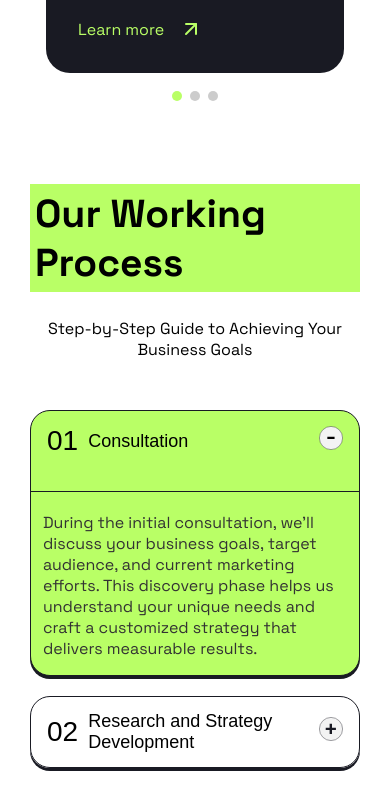
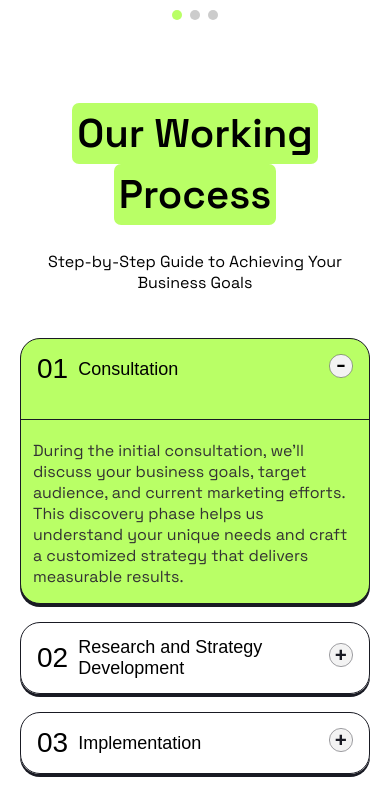
Before and after one commit to Alphamaaz/landing-page-task, a React (Create React App) app: page / in a window 390 px wide. Shown: the part 3590-4376 px from the top of the page. Built offline with nearby package versions, Linux system fonts and the light colour scheme.

Commit message:
final commit

```diff
--- a/src/App.css
+++ b/src/App.css
@@ -15,13 +15,19 @@
 }
 @media (max-width: 768px) {
   .App{
-    padding: 40px;
+    padding:0px 40px;
   }
 
 }
 @media (max-width: 768px) {
   .App{
-    padding: 30px;
+    padding: 0px 30px;
   }
 
 }
+@media (max-width: 460px) {
+  .App{
+    padding: 0px 20px;
+  }
+
+}
--- a/src/components/Accordians.jsx
+++ b/src/components/Accordians.jsx
@@ -1,5 +1,4 @@
 import React, { useState } from 'react'
-import CommonHead from './CommonHead'
 import "../styles/Accordian.css"
 import minus from '../images/minus.svg'
 import plus from '../images/plus.svg'
@@ -45,15 +44,23 @@ const Accordians = () => {
   ];
   return (
     <>
-      <CommonHead
-        title={"Our Working Process "}
-        description={
-          <>
-            Step-by-Step Guide to Achieving <br className="desktop-break" />
-            Your Business Goals
-          </>
-        }
-      />
+      <div className="services">
+        <div className="services_tag">
+          <div className="working">
+            <span className="span">Our Working </span>
+            <span>
+              <br className="mobile-break" />
+            </span>
+            <span className="span"> Process </span>
+          </div>
+          <div className="services_desc">
+            <p>
+              Step-by-Step Guide to Achieving <br className="desktop-break" />{" "}
+              Your Business Goals
+            </p>
+          </div>
+        </div>
+      </div>
 
       {/* Accordian Items  */}
 
--- a/src/components/Footer.jsx
+++ b/src/components/Footer.jsx
@@ -43,6 +43,7 @@ const Footer = () => {
 
       <div className="middle">
         <div className="foot_address">
+          <span className='contact_tag' >Contact Us:</span>
           <p>Email: info@laynova.com</p>
           <p>Phone: 555-567-8901 </p>
           <p>
--- a/src/styles/Accordian.css
+++ b/src/styles/Accordian.css
@@ -10,7 +10,10 @@
   border-radius: 45px;
   box-shadow: 0px 5px 0px 0px #191a23;
   overflow: hidden;
-  transition: all 0.4s cubic-bezier(0.65, 0, 0.35, 1);
+  transition:
+    background-color 2s cubic-bezier(0.25, 0.1, 0.25, 1),
+    box-shadow 2s cubic-bezier(0.25, 0.1, 0.25, 1),
+    border-radius 2s cubic-bezier(0.25, 0.1, 0.25, 1);
 }
 
 .accordion-item.open {
@@ -19,6 +22,7 @@
 
 .accordion-header {
   width: 100%;
+  color: #000;
   padding: 18px 24px;
   background: none;
   border: none;
@@ -27,7 +31,7 @@
   align-items: center;
   cursor: pointer;
   text-align: left;
-  transition: all 0.3s ease;
+  transition: all 2s cubic-bezier(0.25, 0.1, 0.25, 1);
 }
 
 .accordian_number {
@@ -36,38 +40,36 @@
   display: flex;
   align-items: center;
   gap: 30px;
-  transition: all 0.3s ease;
+  transition: all 2s cubic-bezier(0.25, 0.1, 0.25, 1);
+  color: #000;
 }
 
 .accordian_number strong {
   font-size: 60px;
   font-weight: 500;
+  color: #000;
 }
 
 .accordion-toggle {
   font-size: 24px;
   font-weight: bold;
-  transition: transform 0.5s ease;
-  -webkit-transition: transform 0.5s ease;
-  -moz-transition: transform 0.5s ease;
-  -ms-transition: transform 0.5s ease;
-  -o-transition: transform 0.5s ease;
+  transition: transform 2s cubic-bezier(0.25, 0.1, 0.25, 1);
 }
 
 .accordion-toggle img {
   height: 50px;
   width: 50px;
-  transition: transform 0.3s ease;
+  transition: transform 2s cubic-bezier(0.25, 0.1, 0.25, 1);
 }
 
 .accordion-content-wrapper {
   max-height: 0;
   overflow: hidden;
-  transition: max-height 0.5s cubic-bezier(0.65, 0, 0.35, 1);
-  -webkit-transition: max-height 0.5s cubic-bezier(0.65, 0, 0.35, 1);
-  -moz-transition: max-height 0.5s cubic-bezier(0.65, 0, 0.35, 1);
-  -ms-transition: max-height 0.5s cubic-bezier(0.65, 0, 0.35, 1);
-  -o-transition: max-height 0.5s cubic-bezier(0.65, 0, 0.35, 1);
+  transition: max-height 2s cubic-bezier(0.25, 0.1, 0.25, 1);
+}
+
+.accordion-content-wrapper.open {
+  max-height: 1000px;
 }
 
 .accordion-content {
@@ -78,8 +80,8 @@
   opacity: 0;
   transform: translateY(-10px);
   transition:
-    opacity 0.3s ease 0.1s,
-    transform 0.3s ease 0.1s;
+    opacity 1.5s cubic-bezier(0.25, 0.1, 0.25, 1) 0.5s,
+    transform 1.5s cubic-bezier(0.25, 0.1, 0.25, 1) 0.5s;
 }
 
 .accordion-item.open .accordion-content {
@@ -93,27 +95,47 @@
   background-color: #191a23;
   margin: 30px auto;
   opacity: 0;
-  transition: opacity 0.3s ease;
+  transition: opacity 1.5s cubic-bezier(0.25, 0.1, 0.25, 1) 0.5s;
 }
 
 .accordion-item.open .accordian_line {
   opacity: 1;
 }
-.accordion-content-wrapper {
-  max-height: 0;
-  overflow: hidden;
-  transition: max-height 0.6s ease;
+.working .span{
+  background-color: var(--primary-color);
+  font-size: 50px;
+  font-weight: 600;
+  padding: 5px
+
+
 }
-.accordion-content-wrapper.open {
-  max-height: 300px; /* Adjust based on expected content height */
+.mobile-break {
+  display: inline;
 }
 
+@media (min-width: 1024px) {
+  .mobile-break {
+    display: none;
+  }
+}
 @media screen and (max-width: 768px) {
   .accordion-container {
     padding: 0 16px;
-    margin-top: 50px;
+    margin-top: 45px;
   }
+.working{
+  text-align: center;
 
+}
+.working .span{
+  display: inline-block;
+  font-size: 40px;
+  border-radius: 7px !important;
+  -webkit-border-radius: 7px !important;
+  -moz-border-radius: 7px !important;
+  -ms-border-radius: 7px !important;
+  -o-border-radius: 7px !important;
+}
   .accordion-item {
     padding: 20px;
     border-radius: 20px;
@@ -155,7 +177,7 @@
   }
   .accordion-item {
     padding: 0px;
-    margin-bottom: 20px !important;
+    margin-bottom: 18px !important;
   }
 
 }
--- a/src/styles/Footer.css
+++ b/src/styles/Footer.css
@@ -58,6 +58,9 @@ color: var(--primary-color);
     align-items: center;
     justify-content: space-between;
     margin-top: 60px;
+}
+.middle .contact_tag{
+    display: none;
 }
 .middle .foot_address{
     display: flex;
@@ -182,6 +185,22 @@ color: #FFFFFF;
 
   @media(max-width:768px)
   {
+    .middle .contact_tag{
+        display: inline;
+        color: #000;
+        font-size: 20px;
+        padding: 8px 20px;
+        font-weight: 600;
+        width: fit-content;
+        margin: 0px  auto;
+        margin-bottom: 40px;
+        background-color: var(--primary-color);
+        border-radius: 8px;
+        -webkit-border-radius: 8px;
+        -moz-border-radius: 8px;
+        -ms-border-radius: 8px;
+        -o-border-radius: 8px;
+}
     #deskt{
         display: none;
     }
@@ -307,6 +326,7 @@ color: #FFFFFF;
 }
 @media(max-width:500px)
 {
+
     .middle .foot_form{
         display: flex;
         flex-direction: column;
--- a/src/styles/Navbar.css
+++ b/src/styles/Navbar.css
@@ -67,6 +67,7 @@
 
   .cta {
     padding: 16px 30px;
+    color: #000;
     font-size: 20px;
     font-weight: 400;
     background: transparent;
```
